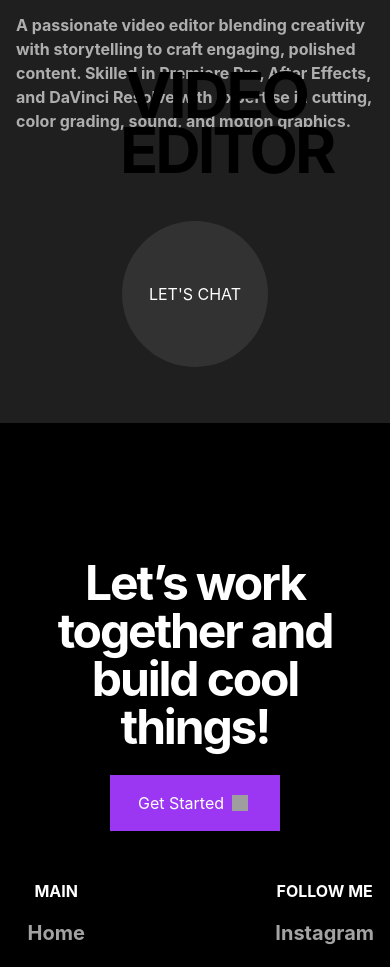
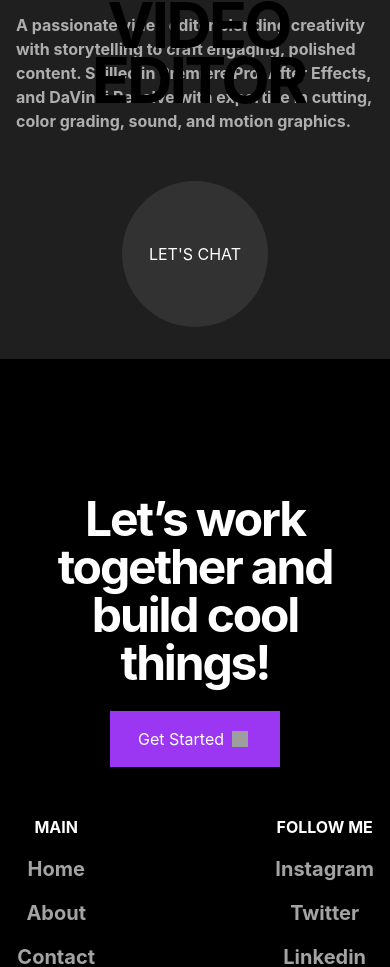
Before and after one commit to dhakad-speed/portfolio, a Next.js app: page / in a window 390 px wide. Shown: the part 732-1699 px from the top of the page. Built offline with nearby package versions, Linux system fonts and the light colour scheme; grey boxes are pictures that could not be loaded.

Commit message:
ayush is sakshi

```diff
--- a/app/globals.css
+++ b/app/globals.css
@@ -82,7 +82,8 @@ label{
   .skill-text{
     padding-block: 3rem;
   }
-}@media screen and (max-width:600px) {
+}
+@media screen and (max-width:600px) {
   .hero-headline-block{
     top: 850px;
     left: 120px;
@@ -92,3 +93,17 @@ label{
   }
 
 }
+@media screen and (max-width: 412px) {
+  #home{
+    width: 100%;
+
+  }
+  #nav{
+    width: 100%;
+  }
+  .hero-headline-block{
+    top: 730px !important;
+    left: 85px;
+  }
+
+}
--- a/app/page.js
+++ b/app/page.js
@@ -44,7 +44,7 @@ export default function Home() {
 
           <Link href={"/contact"}>
             {" "}
-            <div className="flex justify-self-center py-10 lg:mt-[-70px]">
+            <div className="flex justify-self-center md:py-10 pb-4 lg:mt-[-70px]">
               <button className="rounded-full w-[146px] h-[146px] bg-[#323232] uppercase">
                 Let's Chat
               </button>
```
